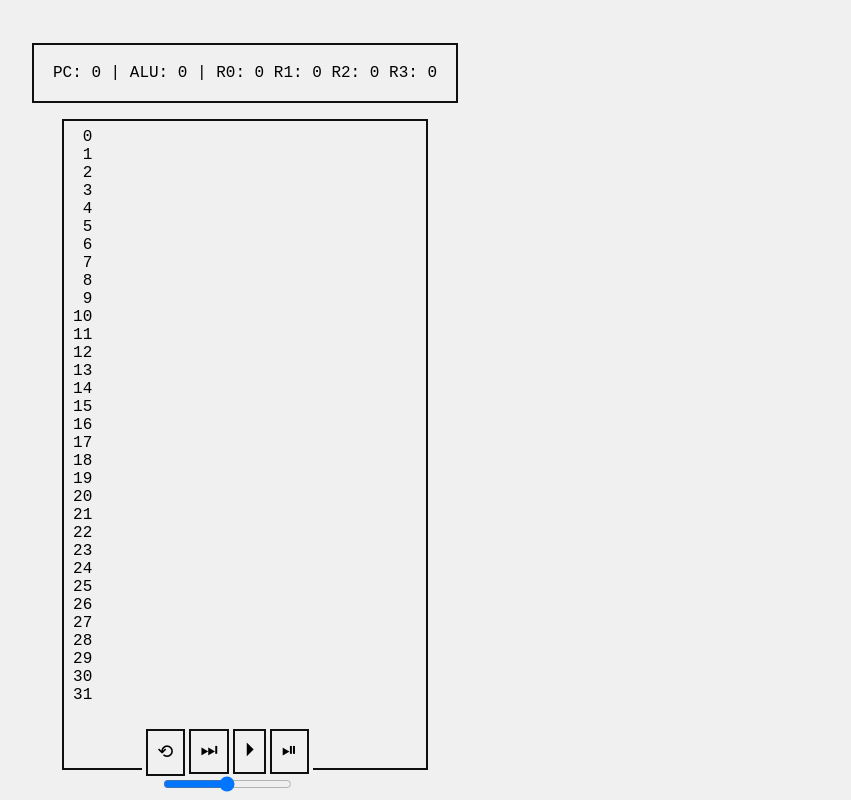
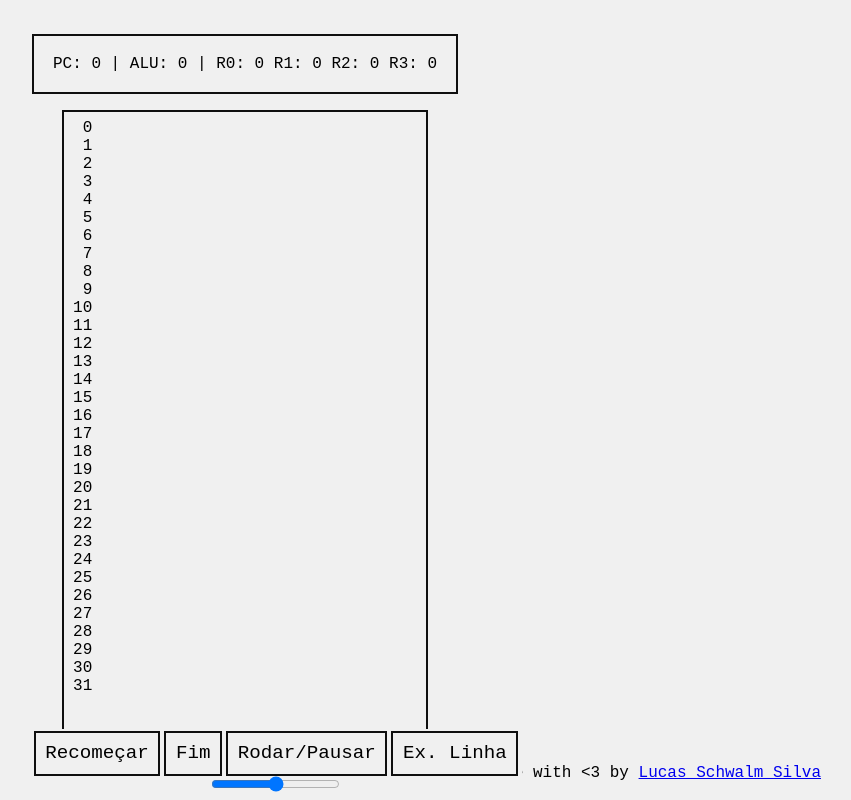
Before and after one commit to Coffee-for-Cats/kes-simulator, a plain HTML site: page index.html in a window 1280 px wide. Shown: the whole page, without its empty margins (395-1246 px from the left). Drawn offline with Linux system fonts and the light colour scheme.

Commit message:
appearance changes

```diff
--- a/index.html
+++ b/index.html
@@ -26,13 +26,18 @@
 
     <div class="execute">
       <div class="buttons">
-        <button title="próxima linha" onclick="stepOnce()"> &#x23EF; </button>
-        <button title="executar linha a linha" onclick="play()"> &#x23F5; </button>
-        <button title="executar tudo de uma vez" onclick="execute()"> &#x23ED; </button>
-        <button title="resetar variáveis" onclick="reset()"> &#10226; </button>
+        <button title="próxima linha" onclick="stepOnce()"> Ex. Linha </button>
+        <button title="executar linha a linha" onclick="play()"> Rodar/Pausar </button>
+        <button title="executar tudo de uma vez" onclick="execute()"> Fim </button>
+        <button title="resetar variáveis" onclick="reset()"> Recomeçar </button>
       </div>
       <input type="range" name="speed" id="speed" min="0" max="1800">
     </div>
   </main>
+  <div style="width: 90vw">
+    <span style="float: right;">
+      Made with <3 by <a href="https://github.com/Coffee-for-Cats">Lucas Schwalm Silva</a>
+    </span>
+  </div>
 </body>
 </html>
--- a/src/style.css
+++ b/src/style.css
@@ -81,7 +81,7 @@ textarea {
   position: fixed;
   bottom: 6px;
   padding: 2px;
-  margin: 2px 0 0 5rem;
+  margin: 2px 0 0 -2rem;
   background: #f0f0f0;
 }
 
```
